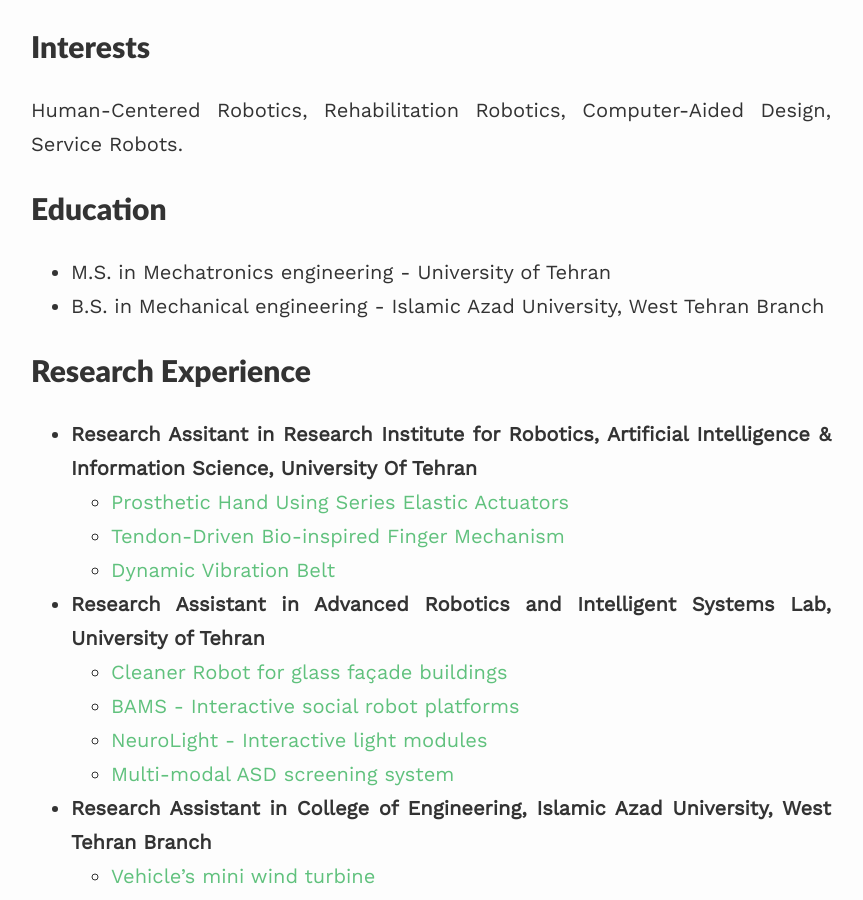
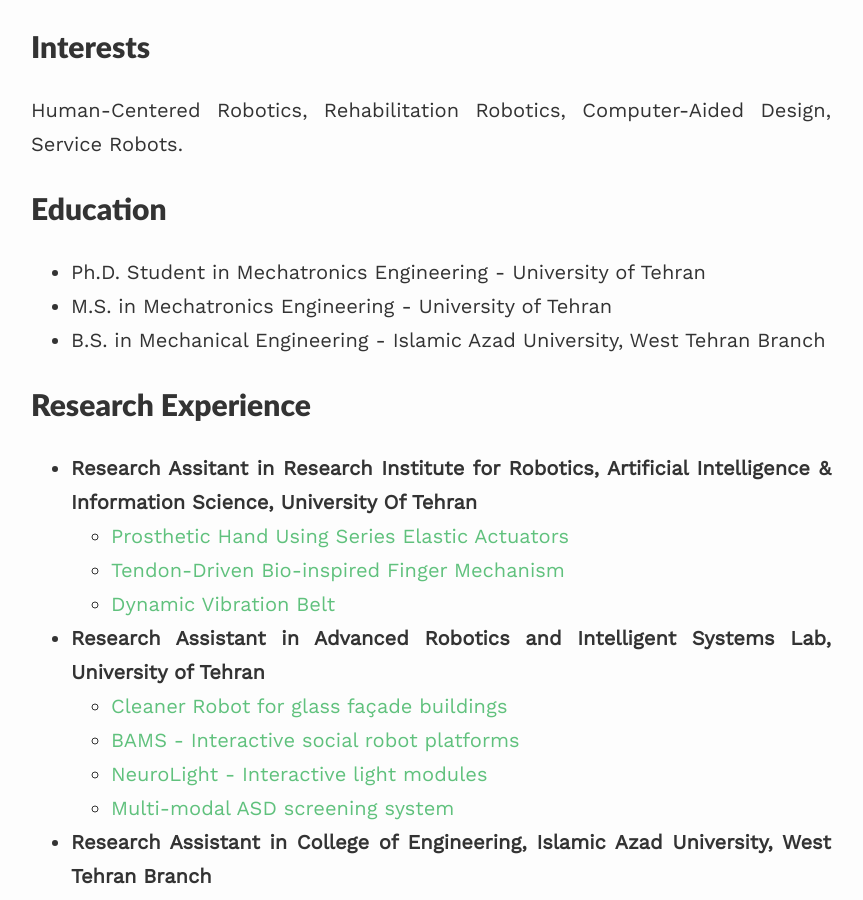
Before and after one commit to alireza-kargar/alireza-kargar.github.io, a Jekyll site: the page built from index.md, in a window 1280 px wide and 900 px high, scrolled down 709 px. Shown: the whole window, without its empty margins (209-1072 px from the left). Built offline with Jekyll 4.4.1, drawn with Linux system fonts in a browser that asks for light colours; nearby versions of some CDN libraries.

Commit message:
homepage update

```diff
--- a/index.md
+++ b/index.md
@@ -20,9 +20,9 @@
 Human-Centered Robotics, Rehabilitation Robotics, Computer-Aided Design, Service Robots.
 
 ## Education
-
-- M.S. in Mechatronics engineering - University of Tehran
-- B.S. in Mechanical engineering - Islamic Azad University, West Tehran Branch
+- Ph.D. Student in Mechatronics Engineering - University of Tehran
+- M.S. in Mechatronics Engineering - University of Tehran
+- B.S. in Mechanical Engineering - Islamic Azad University, West Tehran Branch
 
 ## Research Experience
 
```
